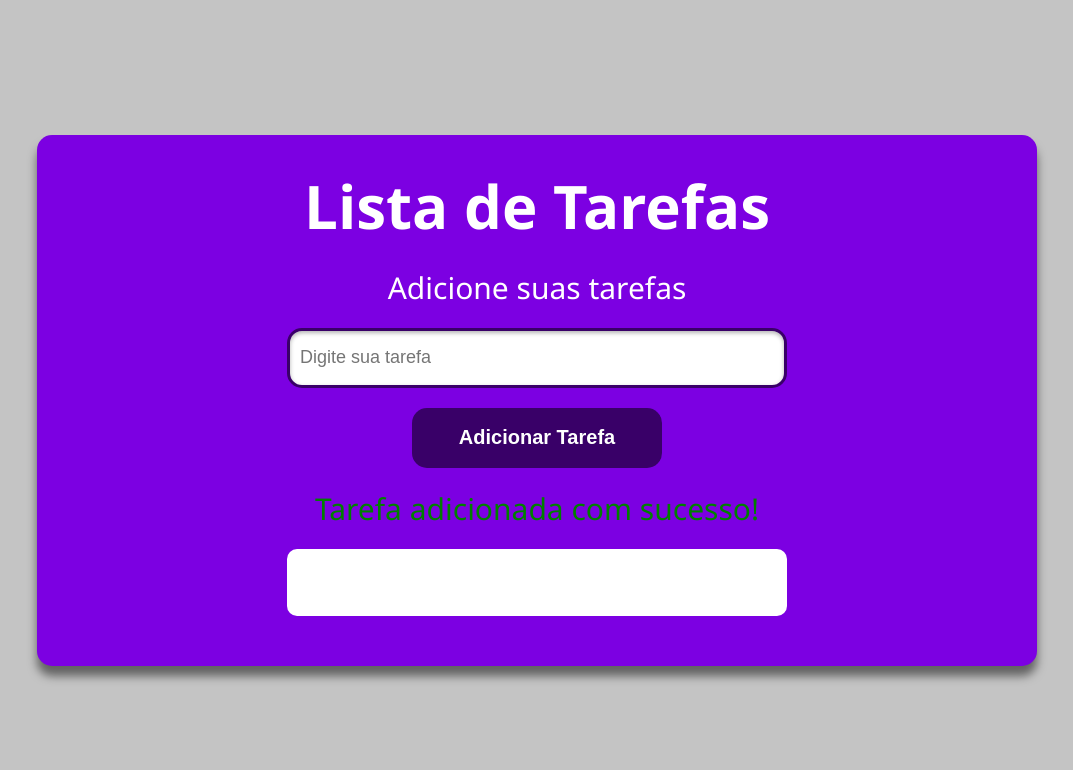
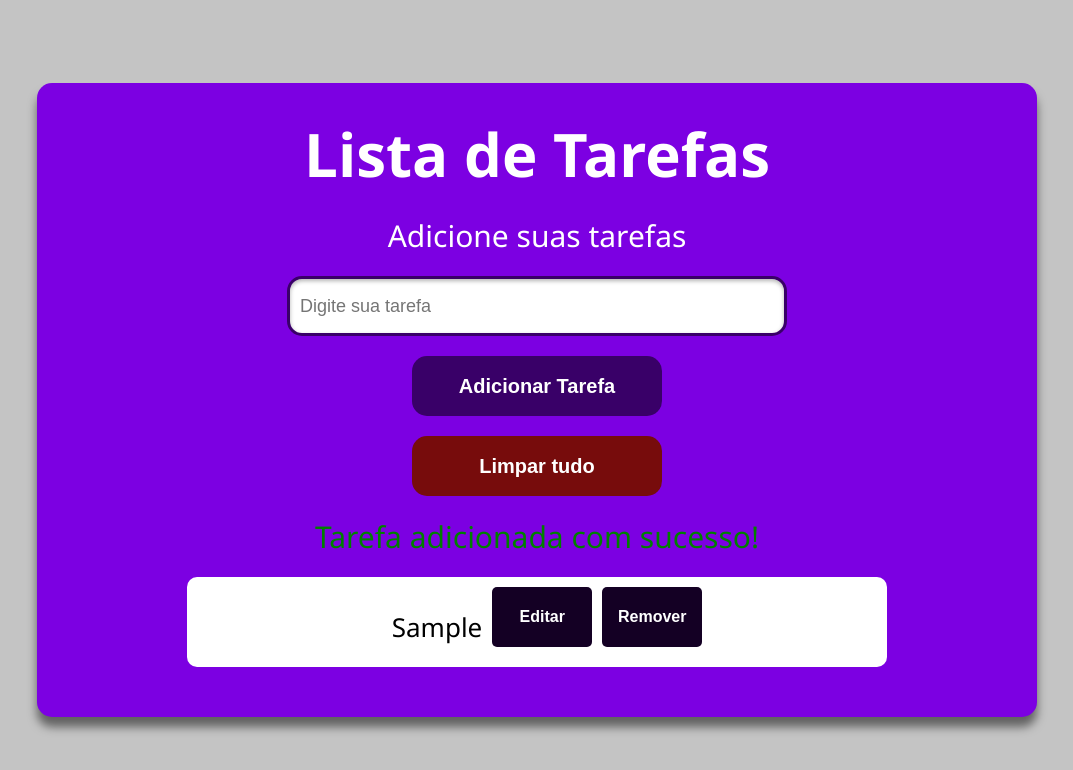
Before and after one commit to O0RI0ON/Lista-de-Tarefas, a plain HTML site: page index.html in a window 1280 px wide. Both pictures are taken after typing "Sample" into the empty fields and a click on the button "Adicionar Tarefa". Shown: the whole page, without its empty margins (103-1176 px from the left). Drawn offline with Linux system fonts and the light colour scheme.

Commit message:
Lista de tarefas versão final

```diff
--- a/index.html
+++ b/index.html
@@ -12,6 +12,7 @@
         <p>Adicione suas tarefas</p>
         <input type="text" id="inputTarefa" placeholder="Digite sua tarefa">
         <button onclick="gerarTarefa()">Adicionar Tarefa</button>
+        <button onclick="limparLista()" class="botao_lista">Limpar tudo</button>
         <p id="mensagem"></p>
         <ul id="listaTarefas"></ul>
     </div>
--- a/script.js
+++ b/script.js
@@ -1,27 +1,70 @@
+let tarefas = []
+
 function gerarTarefa() {
-    //Pega o valor inserido no input
-    const inputTarefa = document.getElementById('inputTarefa').value.trim();
+    const inputTarefa = document.getElementById('inputTarefa').value.trim()
 
-    //Cria uma variavel para mensagem
     let mensagem = document.getElementById('mensagem')
 
-    if (inputTarefa == "") {
-        // Se o input nao tiver nenhum valor, retorna uma mensagem de erro
-        mensagem.textContent = 'Você precisa adicionar uma tarefa para que ela apareça!';
-        // Muda a cor da mensagem para vermelho
-        mensagem.style.color = 'red';
+    if (inputTarefa == '') {
+
+        mensagem.textContent = 'Você precisa adicionar uma tarefa para que ela apareça!'
+
+        mensagem.style.color = 'red'
     } else {
-        //Cria uma mensagem falando que a tarefa foi adicionada
-        mensagem.textContent = 'Tarefa adicionada com sucesso!';
-        // Muda a cor da mensagem para verde
+
+        mensagem.textContent = 'Tarefa adicionada com sucesso!'
+
         mensagem.style.color = 'green'
-        //Pega a lista de tarefas e adiciona um item nela com o valor do input
-        const itemTarefa = document.createElement('li');
-        itemTarefa.textContent = inputTarefa;
-        const listaTarefas = document.getElementById('listaTarefas');
-        listaTarefas.appendChild(itemTarefa);
+
+        tarefas.push(inputTarefa)
     }
 
-    //Limpa o input após adicionar a tarefa
-    document.getElementById('inputTarefa').value = '';
+    document.getElementById('inputTarefa').value = ''
+
+    renderizarTarefas()
 }
+
+function renderizarTarefas() {
+    const listaTarefas = document.getElementById('listaTarefas')
+    listaTarefas.innerHTML = ''
+
+    for (let i = 0; i < tarefas.length; i++) {
+        const novaTarefa = document.createElement('li')
+        novaTarefa.textContent = tarefas[i]
+
+        let botaoRemover = document.createElement('button')
+        botaoRemover.className = 'remover'
+        botaoRemover.textContent = 'Remover'
+        botaoRemover.onclick = () => removerTarefa(i)
+
+        let botaoEditar = document.createElement('button')
+        botaoEditar.className = 'editar'
+        botaoEditar.textContent = 'Editar'
+        botaoEditar.onclick = () => editarTarefa(i)
+
+        novaTarefa.appendChild(botaoEditar)
+        novaTarefa.appendChild(botaoRemover)
+        listaTarefas.appendChild(novaTarefa)
+    }
+}
+
+function removerTarefa(i) {
+    tarefas.splice(i, 1)
+    renderizarTarefas()
+    mensagem.textContent = 'Tarefa removida com sucesso!'
+    mensagem.style.color = 'yellow'
+}
+
+function editarTarefa(i) {
+    let tarefaEditada = prompt('Edite a tarefa:').trim()
+    if (tarefaEditada !== '') {
+        tarefas[i] = tarefaEditada
+        renderizarTarefas()
+    }
+}
+
+function limparLista() {
+    tarefas.length = 0
+    renderizarTarefas()
+    mensagem.textContent = 'Lista limpa com sucesso!'
+}
--- a/style.css
+++ b/style.css
@@ -67,11 +67,53 @@ button:hover {
 }
 
 ul li {
-    list-style-type: none;
-    padding: 20px;
+    list-style: none;
+    padding: 10px 10px 0 30px;
     background-color: #fff;
     border-radius: 10px;
-    font-size: 20px;
-    width: 500px;
+    font-size: 26px;
+    font-weight: 500;
+    width: 700px;
     margin-bottom: 20px;
-};
+    color: #000;
+    display: flex;
+    justify-content: center;
+    align-items: center;
+    gap: 10px;
+}
+
+.remover {
+    background-color: #140024;
+    color: #fff;
+    border: none;
+    border-radius: 5px;
+    cursor: pointer;
+    font-size: 16px;
+    transition: background-color 0.3s ease;
+    width: 100px;
+}
+.remover:hover {
+    background-color: #140024a9;
+}
+.editar {
+    background-color: #140024;
+    color: #fff;
+    border: none;
+    border-radius: 5px;
+    cursor: pointer;
+    font-size: 16px;
+    transition: background-color 0.3s ease;
+    width: 100px;
+}
+.editar:hover {
+    background-color: #7c00e2a9;
+}
+
+.botao_lista {
+    background-color: #770c0c;
+}
+
+.botao_lista:hover {
+    background-color: #770c0ca9;
+    color: #F4F0EA;
+}
```
